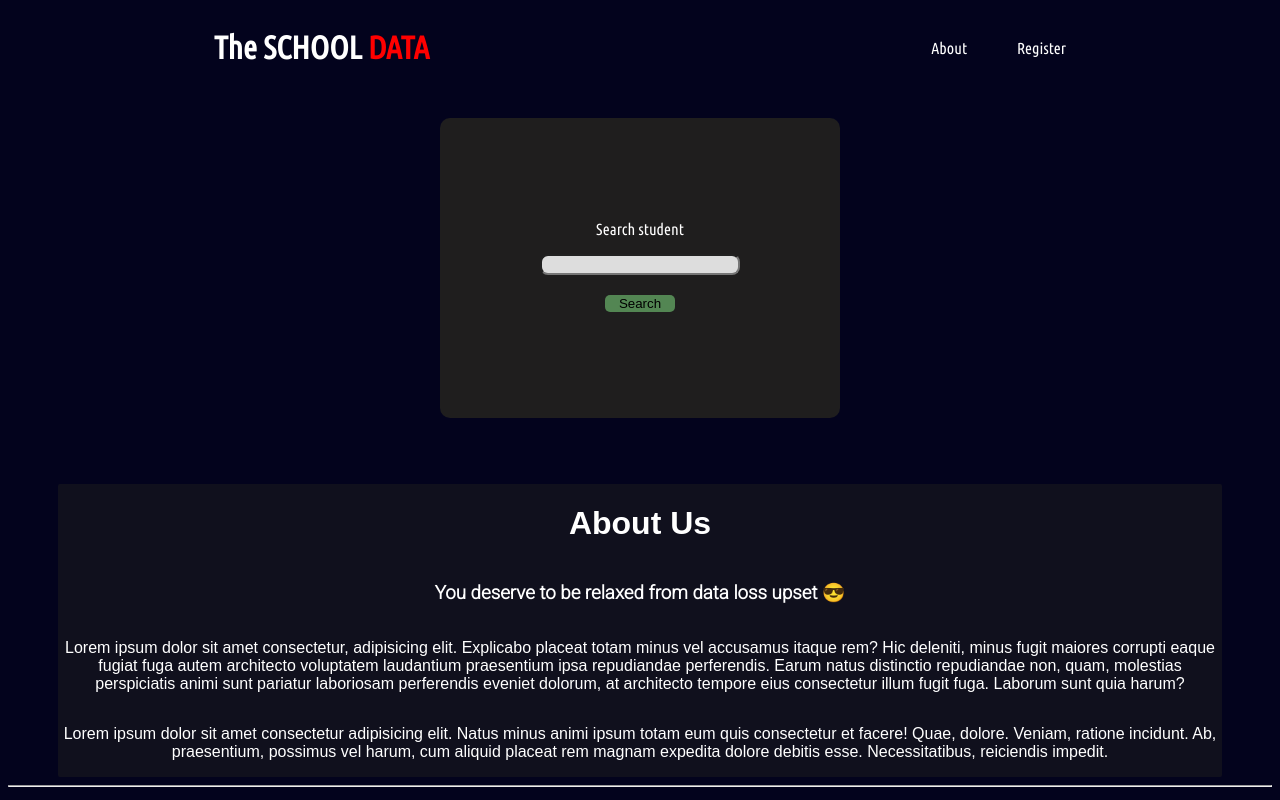
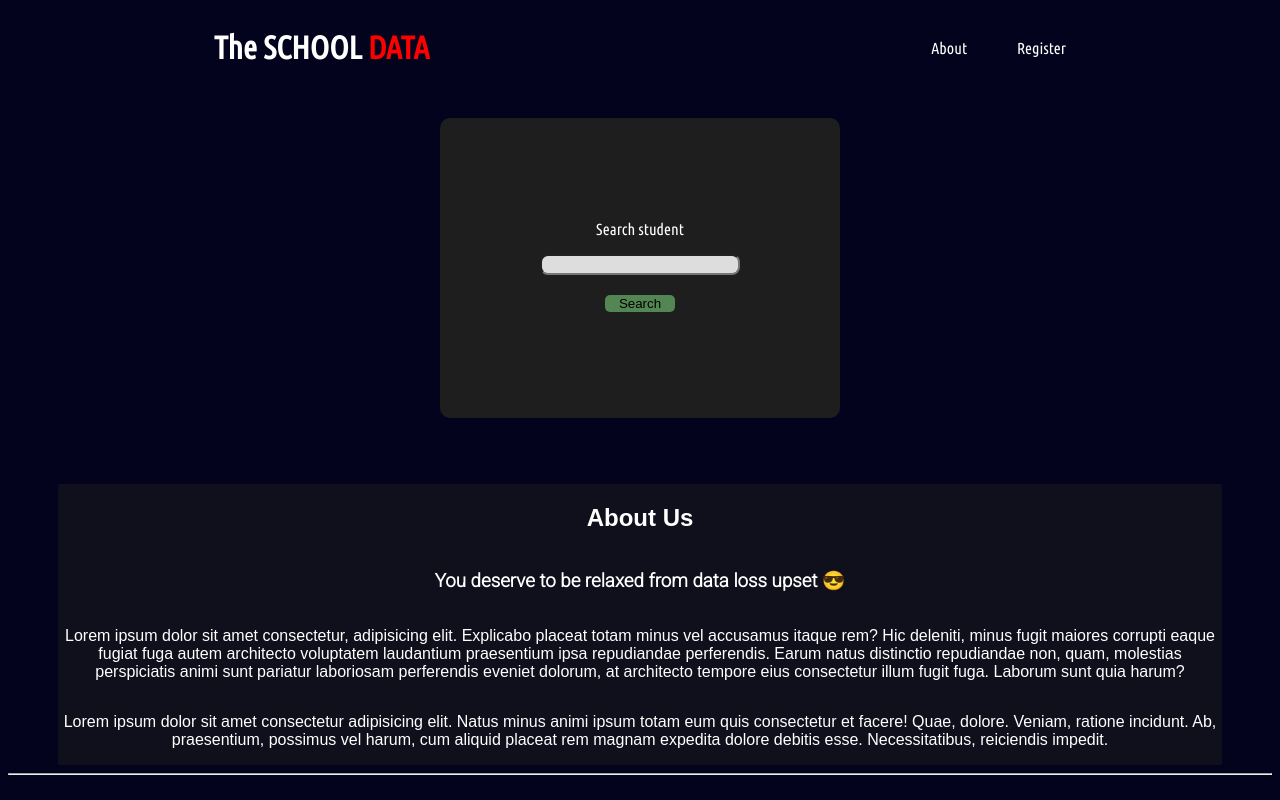
Before and after one commit to husush23/My-trial-review, a website: page index.html in a window 1280 px wide. Shown: the top 800 px of the page. Drawn offline with Linux system fonts and the light colour scheme; a web font is replaced by a local one.

Commit message:
HTML file updated

```diff
--- a/index.html
+++ b/index.html
@@ -9,7 +9,6 @@
   </head>
   <body>
     <header>
-      <!-- <div></div> -->
       <h1>The SCHOOL <span class="span"">DATA</span></h1>
       <ul>
         <li>
@@ -77,7 +76,7 @@
       <div class="overlay hidden"></div>
     </div>
     <div class="about" id="about">
-      <h1>About Us</h1>
+      <h2>About Us</h2>
       <h3>You deserve to be relaxed from data loss upset 😎</h3>
       <p>
         Lorem ipsum dolor sit amet consectetur, adipisicing elit. Explicabo
```
